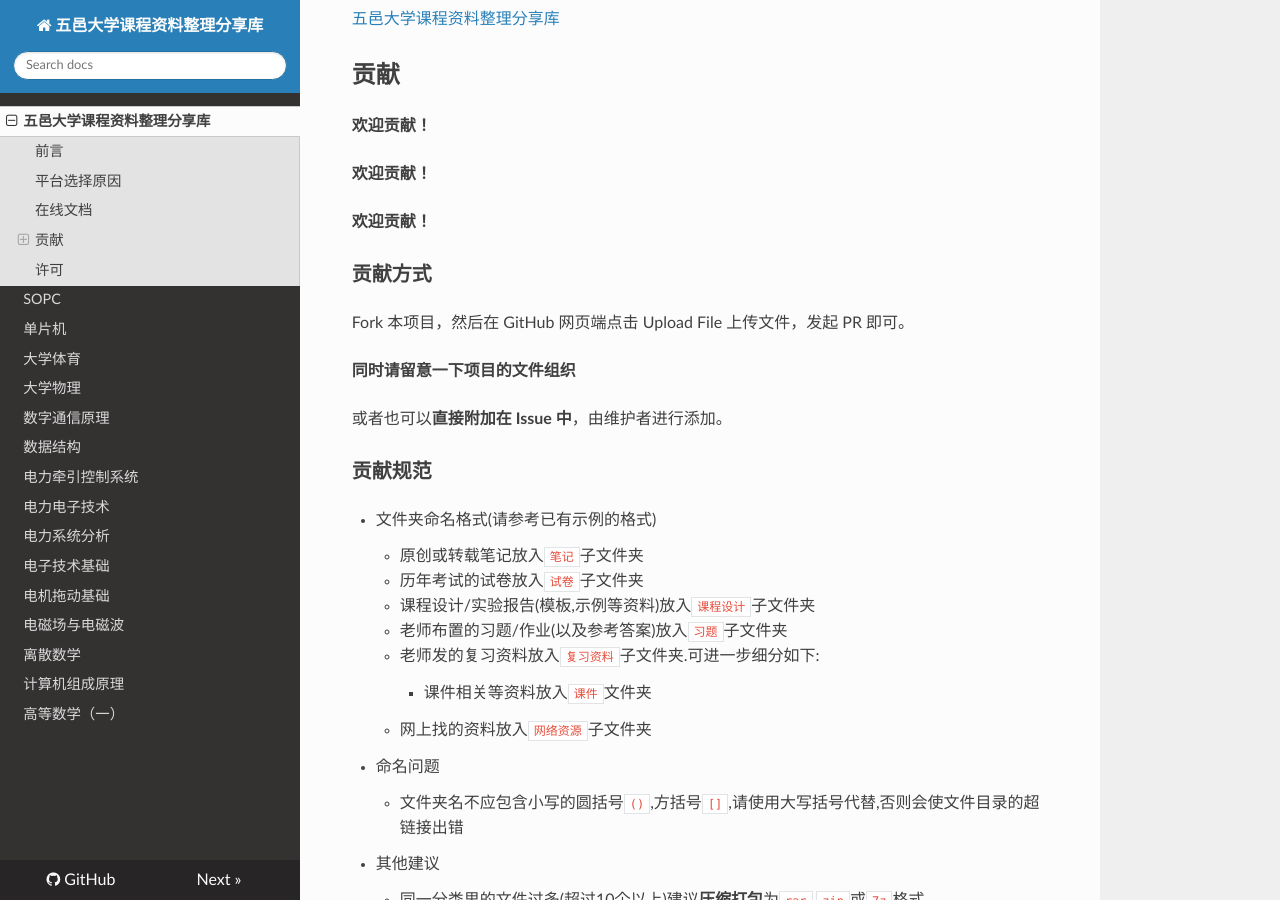
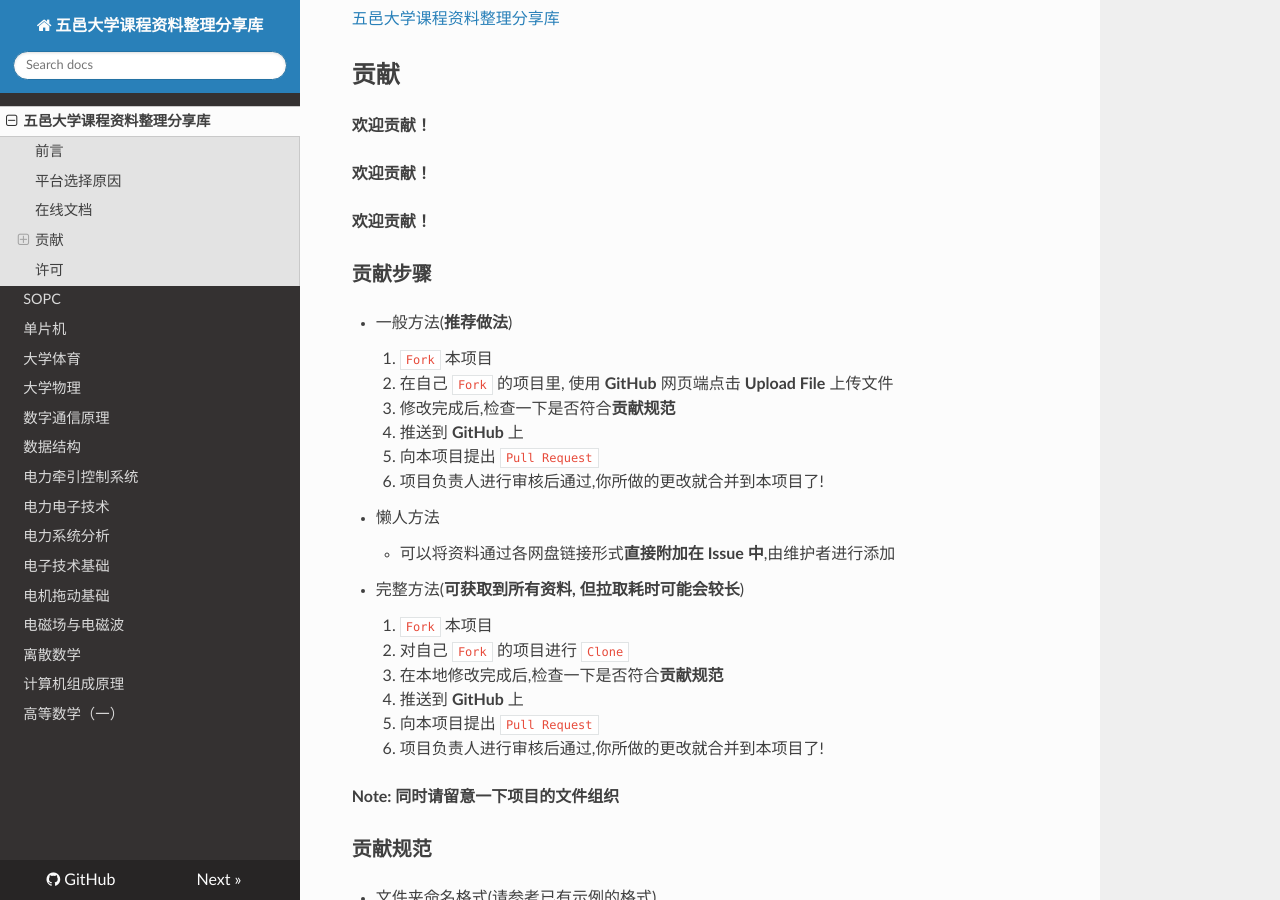
Before and after one commit to OpenWyu/wyu-courses-lib, an MkDocs documentation site: the page built from docs/index.md, in a window 1280 px wide and 900 px high, scrolled down 1034 px. Built offline with MkDocs 1.6.1, drawn with Linux system fonts in a browser that asks for light colours; nearby versions of some CDN libraries.

```diff
--- a/docs/index.md
+++ b/docs/index.md
@@ -36,13 +36,28 @@
 
 **欢迎贡献！**
 
-### 贡献方式
+### 贡献步骤
 
-Fork 本项目，然后在 GitHub 网页端点击 Upload File 上传文件，发起 PR 即可。
+- 一般方法(**推荐做法**)
+    1. `Fork` 本项目
+    2. 在自己 `Fork` 的项目里, 使用 **GitHub** 网页端点击 **Upload File** 上传文件
+    3. 修改完成后,检查一下是否符合**贡献规范**
+    4. 推送到 **GitHub** 上
+    5. 向本项目提出 `Pull Request`
+    6. 项目负责人进行审核后通过,你所做的更改就合并到本项目了!
 
-**同时请留意一下项目的文件组织**
+- 懒人方法
+    - 可以将资料通过各网盘链接形式**直接附加在 Issue 中**,由维护者进行添加
 
-或者也可以**直接附加在 Issue 中**，由维护者进行添加。
+- 完整方法(**可获取到所有资料, 但拉取耗时可能会较长**)
+    1. `Fork` 本项目
+    2. 对自己 `Fork` 的项目进行 `Clone`
+    3. 在本地修改完成后,检查一下是否符合**贡献规范**
+    4. 推送到 **GitHub** 上
+    5. 向本项目提出 `Pull Request`
+    6. 项目负责人进行审核后通过,你所做的更改就合并到本项目了!
+
+**Note: 同时请留意一下项目的文件组织**
 
 ### 贡献规范
 
```
Also changed, not shown: README.md (+19 -4 lines).
